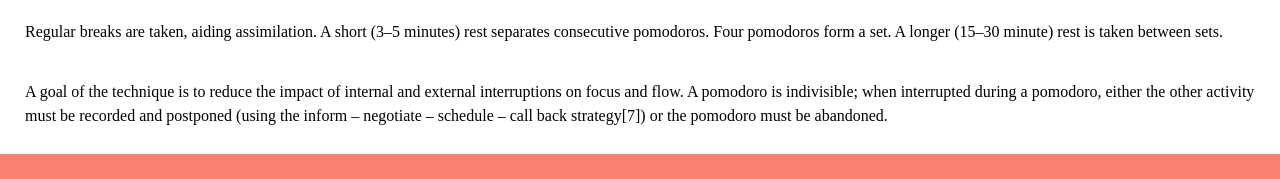
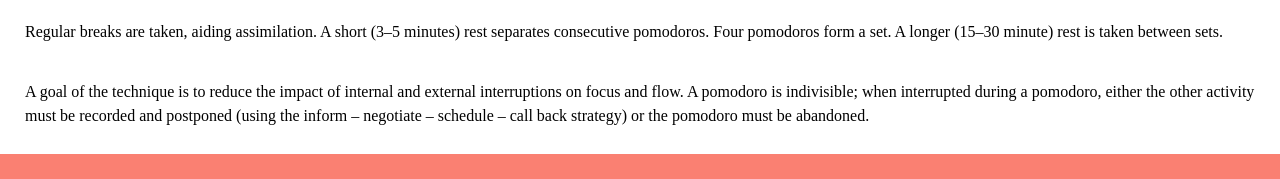
Before and after one commit to mKimp/PomoTodo, a React (Create React App) app: page /about in a window 1280 px wide. Shown: the part 695-874 px from the top of the page. Built offline with nearby package versions, Linux system fonts and the light colour scheme; a web font is replaced by a local one; what moment-duration-format would draw is missing.

Commit message:
fix typo

```diff
--- a/src/components/About.js
+++ b/src/components/About.js
@@ -49,7 +49,7 @@ function About() {
                     </ol>
                     <p style={pStyle}>For the purposes of the technique, a pomodoro is the interval of time spent working.</p>
                     <p style={pStyle}>Regular breaks are taken, aiding assimilation. A short (3–5 minutes) rest separates consecutive pomodoros. Four pomodoros form a set. A longer (15–30 minute) rest is taken between sets.</p>
-                    <p style={pStyle}>A goal of the technique is to reduce the impact of internal and external interruptions on focus and flow. A pomodoro is indivisible; when interrupted during a pomodoro, either the other activity must be recorded and postponed (using the inform – negotiate – schedule – call back strategy[7]) or the pomodoro must be abandoned.</p>
+                    <p style={pStyle}>A goal of the technique is to reduce the impact of internal and external interruptions on focus and flow. A pomodoro is indivisible; when interrupted during a pomodoro, either the other activity must be recorded and postponed (using the inform – negotiate – schedule – call back strategy) or the pomodoro must be abandoned.</p>
                     <p>After task completion in a pomodoro, any time remaining could be devoted to activities such as</p>
                     <ol>
                         <li>Review and edit the work just completed.</li>
```
